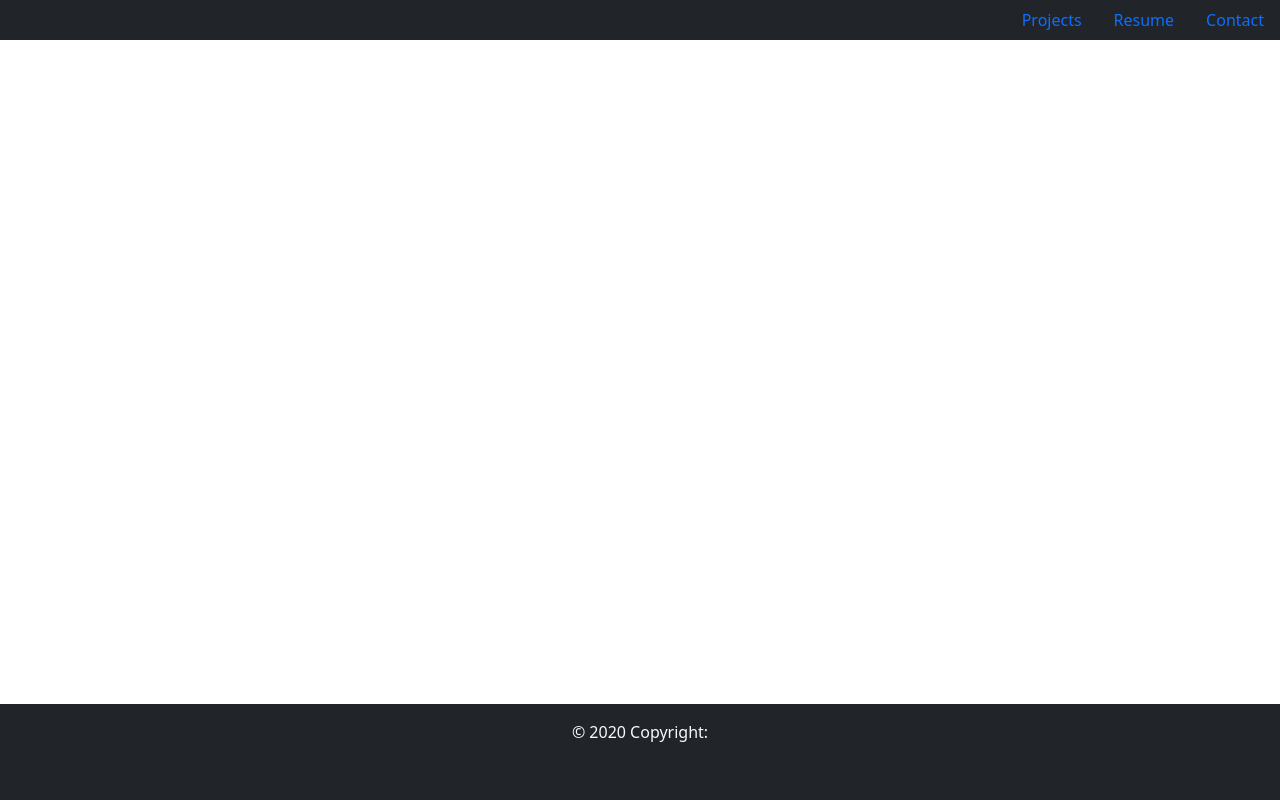
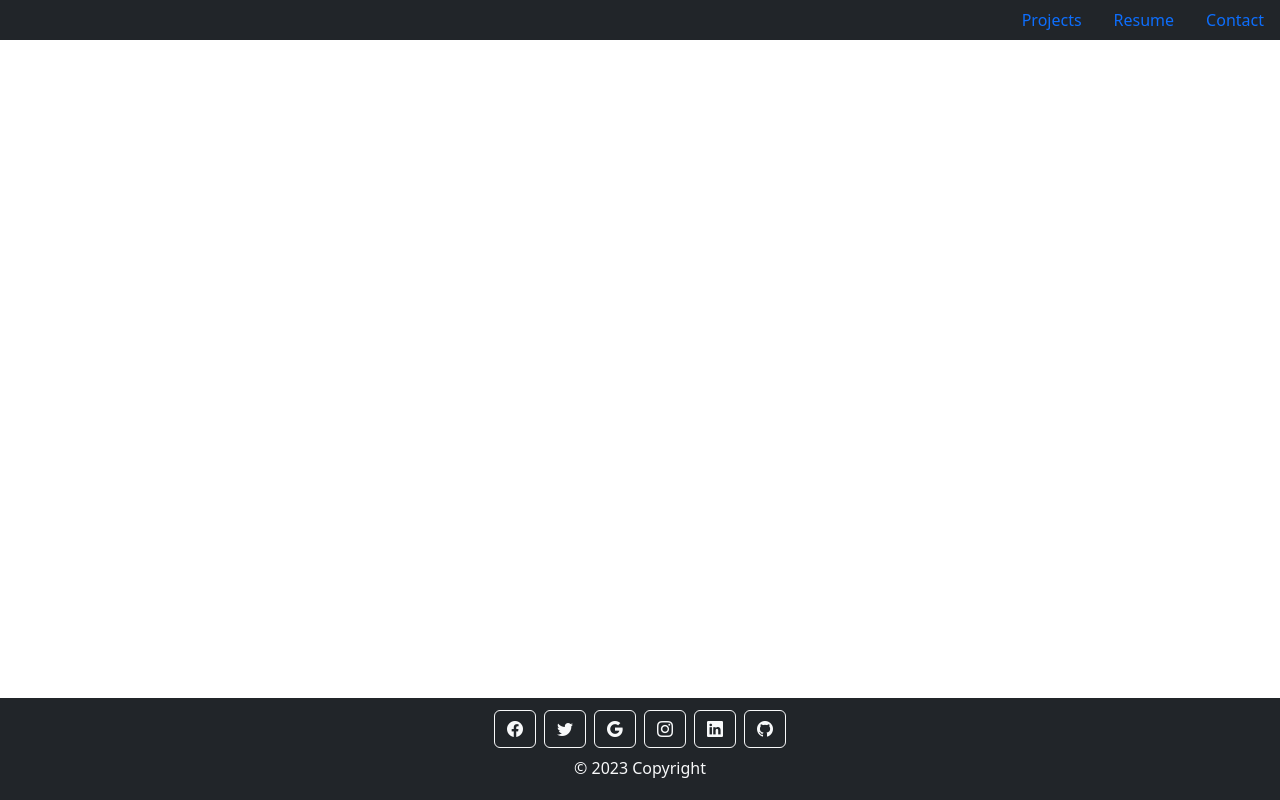
Before and after one commit to Eyob1984/eyob-portfolio, a React (Create React App) app: page / in a window 1280 px wide. Built offline with nearby package versions, Linux system fonts and the light colour scheme.

Commit message:
Social Icons added on the footer and PDF attached on the resume link

```diff
--- a/package.json
+++ b/package.json
@@ -7,9 +7,11 @@
     "@testing-library/react": "^13.4.0",
     "@testing-library/user-event": "^13.5.0",
     "bootstrap": "^5.3.0",
+    "bootstrap-icons": "^1.10.5",
     "react": "^18.2.0",
     "react-bootstrap": "^2.8.0",
     "react-dom": "^18.2.0",
+    "react-fontawesome": "^1.7.1",
     "react-scripts": "5.0.1",
     "web-vitals": "^2.1.4"
   },
--- a/src/App.js
+++ b/src/App.js
@@ -1,10 +1,11 @@
 import ProNav from './ProNav.js'
 import 'bootstrap/dist/css/bootstrap.min.css'
+import 'bootstrap-icons/font/bootstrap-icons.css';
 import Footer from './Footer.js';
 
 function App() {
   return (
-    <div className="App bg-light">
+    <div className="bg-red">
       <ProNav />
       <Footer />
     </div>
--- a/src/Footer.js
+++ b/src/Footer.js
@@ -1,5 +1,5 @@
 import React from 'react'
-import 'bootstrap/dist/css/bootstrap.min.css'
+import 'bootstrap/dist/css/bootstrap.min.css';
 
 export default function Footer() {
 
@@ -9,9 +9,16 @@ export default function Footer() {
     width: '100%',
   }
   return (
-     <div className="text-center p-3 bg-dark" style={style}>
-    <p className='text-light'>© 2020 Copyright:</p>
-    <a class="text-dark" href="#">Linkdine</a>
+     <div className="text-center p-1 bg-dark" style={style}>
+    <div class=" bg-dark p-1">
+    <a class="btn btn-outline-light btn-floating m-1" href="#!" role="button"><i class="bi bi-facebook"></i></a>
+    <a class="btn btn-outline-light btn-floating m-1" href="#!" role="button"><i class="bi bi-twitter"></i></a>
+    <a class="btn btn-outline-light btn-floating m-1" href="#!" role="button"><i class="bi bi-google"></i></a>
+    <a class="btn btn-outline-light btn-floating m-1" href="#!" role="button"><i class="bi bi-instagram"></i></a>
+    <a class="btn btn-outline-light btn-floating m-1" href="#!" role="button"><i class="bi bi-linkedin"></i></a>
+    <a class="btn btn-outline-light btn-floating m-1" href="#!" role="button"><i class="bi  bi-github"></i></a>
   </div>
+  <p className='text-light'>© 2023 Copyright</p>
+</div>
   )
 }
--- a/src/ProNav.js
+++ b/src/ProNav.js
@@ -1,7 +1,7 @@
 import React from 'react'
 import Nav from 'react-bootstrap/Nav';
 import 'bootstrap/dist/css/bootstrap.min.css'
-
+import Pdf from './asset/image/resume.docx.pdf'
 
 export default function PortfolioNav() {
   return (
@@ -11,7 +11,7 @@ export default function PortfolioNav() {
           <Nav.Link href="/home">Projects</Nav.Link>
         </Nav.Item>
         <Nav.Item>
-          <Nav.Link eventKey="link-1">Resume</Nav.Link>
+          <Nav.Link href={Pdf} eventKey="link-1">Resume</Nav.Link>
         </Nav.Item>
         <Nav.Item>
           <Nav.Link eventKey="link-2">Contact</Nav.Link>
```
Also changed, not shown: 2 other files (tests, documents, lock files or other folders).
